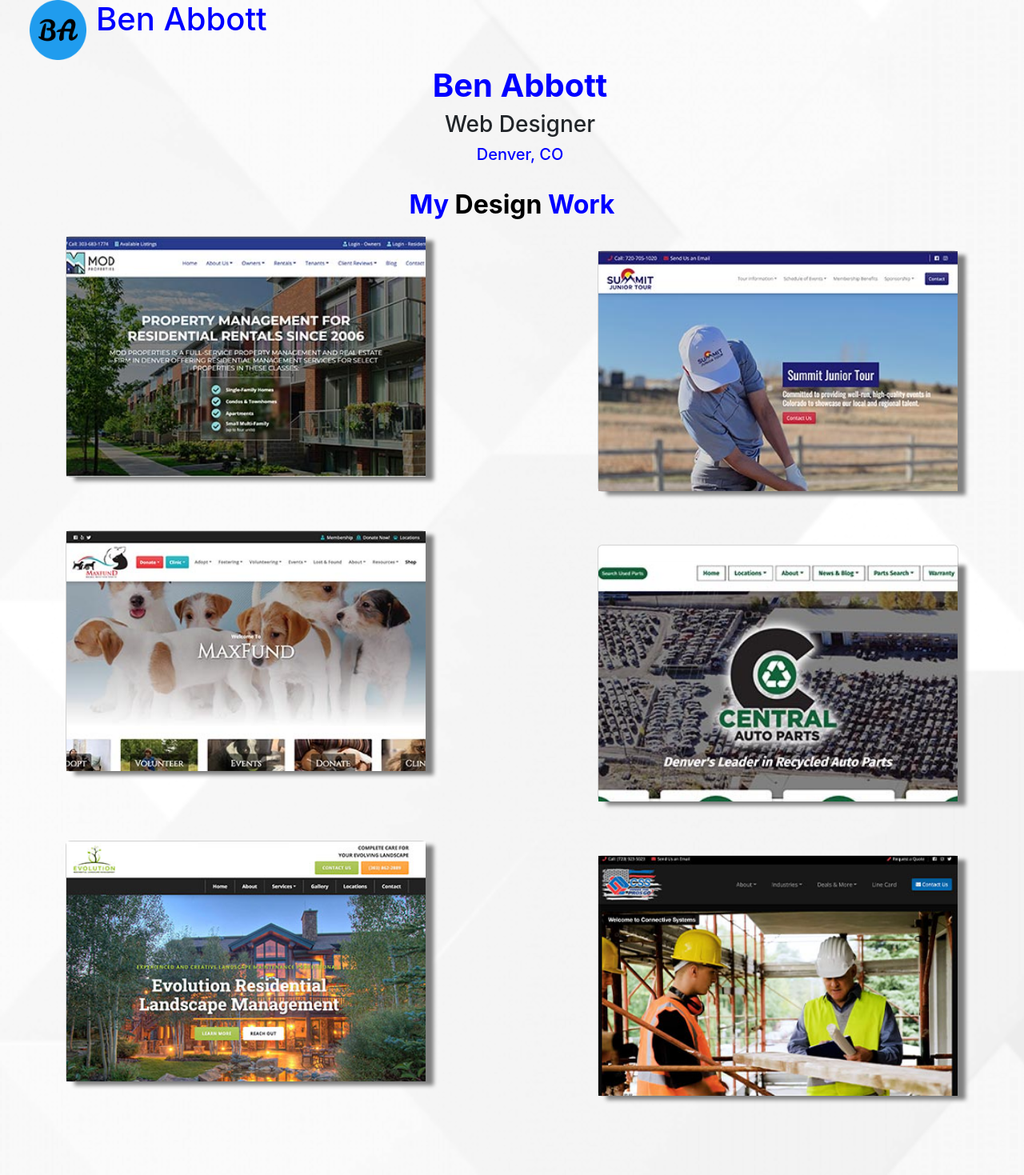
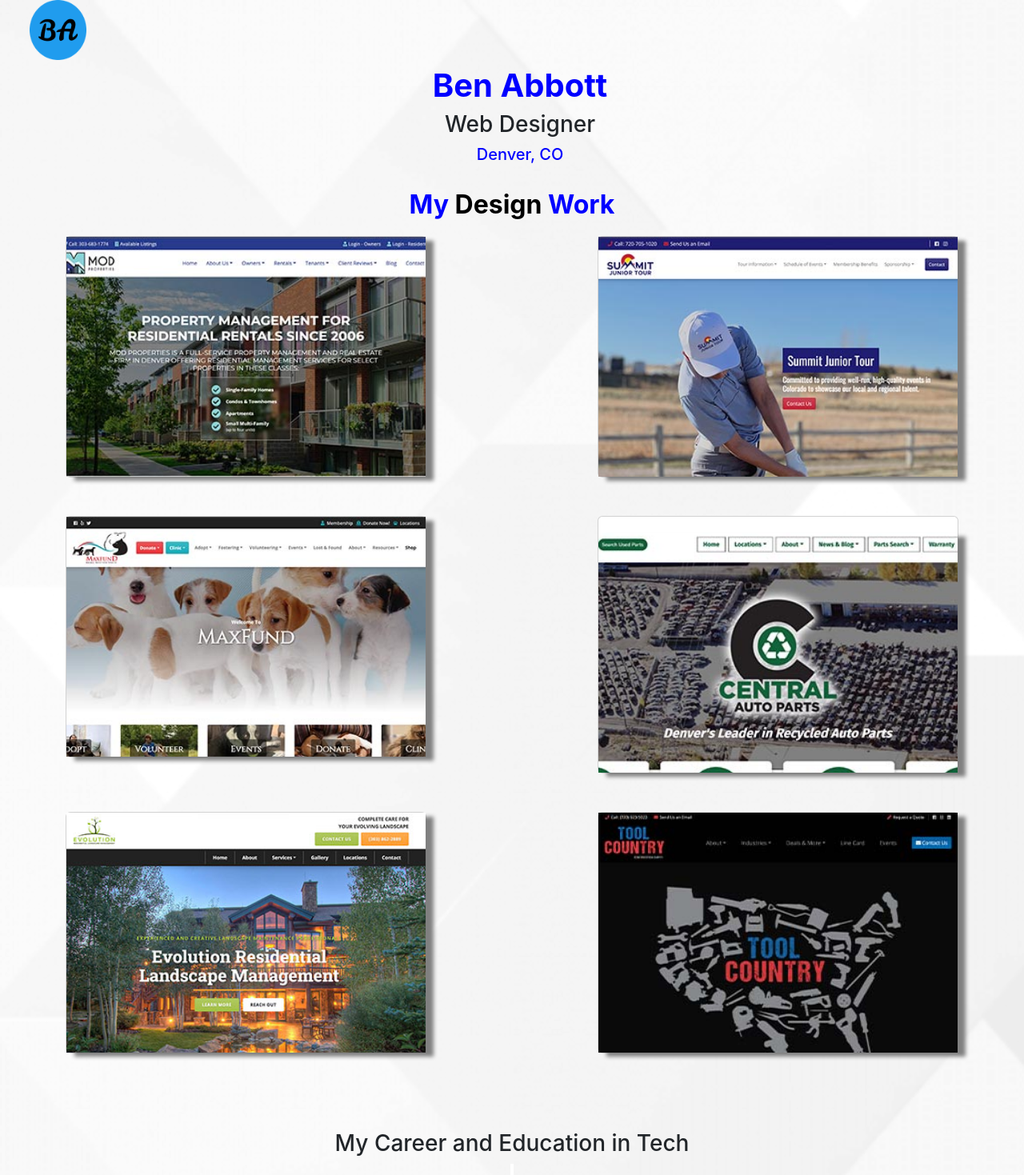
Before and after one commit to benabbott85/mywork, a React (Create React App) app: page / in a window 1280 px wide. Shown: the top 1469 px of the page at 80% size. Built offline with nearby package versions, Linux system fonts and the light colour scheme.

Commit message:
added tool country

```diff
--- a/src/App.css
+++ b/src/App.css
@@ -170,6 +170,13 @@
   /* width: 70vw; */
 }
 
+.pro2{
+  margin-top:0px!important
+}
+
+.me2{
+  display:block;
+}
 
 @media screen and (min-width: 540px) {
   .footalign{
@@ -198,6 +205,7 @@
     margin-left: 0px !important;
     text-align: center;
   }
+
 }
 
 
@@ -221,13 +229,20 @@
   }
 
   .pro2{
-    margin-top:18px;
+    margin-top:138px;
   }
 
   .work{
     margin-left: 0px !important;
     text-align: center;
   }
+.me2{
+  display:none!important
+}
+.mypic{
+  margin-left:35px;
+}
+
 }
 
 
@@ -288,7 +303,7 @@
 
 
 .connective{
-  background-image:url(./assets/connectiveps.jpg);
+  background-image:url(./assets/tool.jpg);
   background-size: cover;
   height: 300px;
 
--- a/src/App.js
+++ b/src/App.js
@@ -13,7 +13,7 @@
   return (
     <div className="">
       {/* <Nav></Nav> */}
-      <h1 class="row justify-content-start me"><img className="logo" src={Fav} alt="logo"/> Ben Abbott</h1>
+      <h1 class="row justify-content-start me"><img className="logo" src={Fav} alt="logo"/> <span className="me2">Ben Abbott</span></h1>
       {/* <Projects/> */}
       <Hero/>
 
--- a/src/components/footer.js
+++ b/src/components/footer.js
@@ -8,8 +8,8 @@
         <Row>
         <div class="footalign">
         <a href="https://drive.google.com/file/d/1Xq2eH-aQgW8J4s60Dywfq1fVFERLkfqB/view?usp=sharing" target="_blank" rel="noreferrer"><h3><strong>Resume</strong></h3></a>
-        <a href="mailto:babbott85@gmail.com" target="_blank" rel="noreferrer"><i class="fas fa-envelope fa-4x " target='_blank'></i></a>
-        <a className="linkedin"href="https://www.linkedin.com/in/ben-abbott-51394421/" target="_blank" rel="noreferrer" ><i class="fab fa-linkedin fa-4x linkedin" target='_blank'></i></a>
+        <a href="mailto:babbott85@gmail.com" target="_blank" rel="noreferrer"><i class="fas fa-envelope fa-3x " target='_blank'></i></a>
+        <a className="linkedin"href="https://www.linkedin.com/in/ben-abbott-51394421/" target="_blank" rel="noreferrer" ><i class="fab fa-linkedin fa-3x linkedin" target='_blank'></i></a>
         </div>
         </Row>
         </>
--- a/src/components/muicard.js
+++ b/src/components/muicard.js
@@ -72,7 +72,7 @@
     </Col>
     <Col md={2}></Col>
     <Col md={5} className="pro2">
-      <a href="https://www.connective-systems.com/" target='_blank' rel="noreferrer">
+      <a href="https://www.tool-country.com/" target='_blank' rel="noreferrer">
       <Card>
         <div className="connective">
 
```
Also changed, not shown: src/assets/tool.jpg (added).
